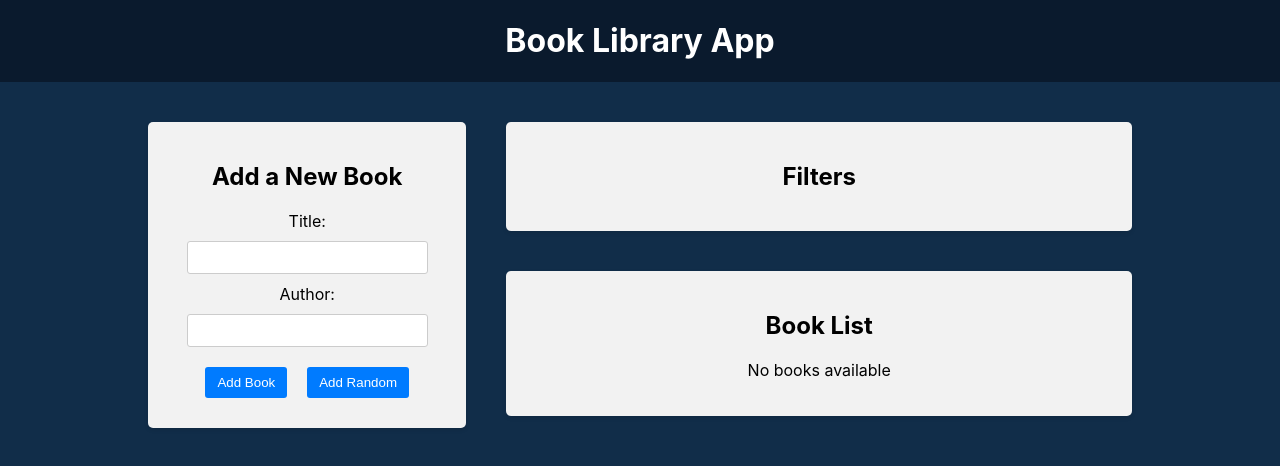
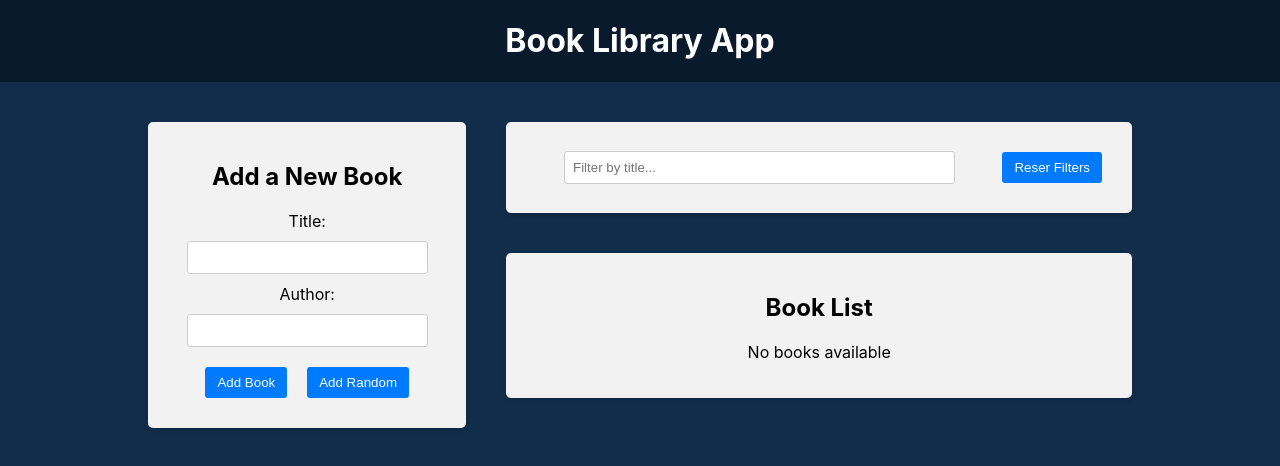
Before and after one commit to NikitaFrontWeb/react-redux-app, a React (Create React App) app in the folder frontend/: page / in a window 1280 px wide. Shown: the top 466 px of the page. Built offline with nearby package versions, Linux system fonts and the light colour scheme; the HTML template or start-up script is replaced by a standard one.

Commit message:
Filter Redux slice and filter by title

```diff
--- a/frontend/src/components/BookList/BookList.js
+++ b/frontend/src/components/BookList/BookList.js
@@ -1,10 +1,12 @@
 import { useSelector, useDispatch } from 'react-redux';
 import { deleteBook, toggleFavorite } from '../../redux/books/actionCreators';
 import { BsBookmarkStarFill, BsBookmarkStar } from 'react-icons/bs';
+import { selectTitleFilter } from '../../redux/slices/filterSlice';
 import './BookList.css';
 
 const BookList = () => {
   const books = useSelector((state) => state.books);
+  const titleFilter = useSelector(selectTitleFilter);
   const dispatch = useDispatch();
 
   const handleDeleteBook = (id) => {
@@ -15,6 +17,13 @@
     dispatch(toggleFavorite(id));
   }
 
+  const filteredBooks = books.filter((book) => {
+    const matchesTitle = book.title
+      .toLowerCase()
+      .includes(titleFilter.toLowerCase());
+    return matchesTitle;
+  });
+
   return (
     <div className="app-block book-list">
       <h2>Book List</h2>
@@ -22,7 +31,7 @@
         <p>No books available</p>
       ) : (
         <ul>
-          {books.map((book, i) => (
+          {filteredBooks.map((book, i) => (
             <li key={book.id}>
               <div className="book-info">
                 {++i}. {book.title} by <strong>{book.author}</strong>
--- a/frontend/src/components/Filter/Filter.js
+++ b/frontend/src/components/Filter/Filter.js
@@ -1,9 +1,32 @@
+import { useDispatch, useSelector } from 'react-redux';
+import { setTitleFilter, resetFilters, selectTitleFilter } from '../../redux/slices/filterSlice';
 import './Filter.css';
 
 const Filter = () => {
+  const disptch = useDispatch();
+  const titleFilter = useSelector(selectTitleFilter);
+
+  const handleTitleFilterChange = (e) => {
+    disptch(setTitleFilter(e.target.value));
+  };
+
+  const handleResetFilters = () => {
+    disptch(resetFilters());
+  }
+
   return (
     <div className="app-block filter">
-      <h2>Filters</h2>
+      <div className="filter-row">
+        <div className="filter-group">
+          <input
+            type="text"
+            value={titleFilter}
+            placeholder="Filter by title..."
+            onChange={handleTitleFilterChange}
+          />
+        </div>
+        <button type="button" onClick={handleResetFilters}>Reser Filters</button>
+      </div>
     </div>
   )
 }
--- /dev/null
+++ b/frontend/src/redux/slices/filterSlice.js
@@ -0,0 +1,24 @@
+import { createSlice } from '@reduxjs/toolkit';
+
+const initialState = {
+  title: '',
+}
+
+const filterSlice = createSlice({
+  initialState,
+  name: 'filter',
+  reducers: {
+    setTitleFilter: (state, action) => {
+      return {...state, title: action.payload};
+    },
+    resetFilters: (state) => {
+      return initialState;
+    },
+  },
+})
+
+export const { setTitleFilter, resetFilters } = filterSlice.actions;
+
+export const selectTitleFilter = (state) => state.filter.title;
+
+export default filterSlice.reducer;
--- a/frontend/src/redux/store.js
+++ b/frontend/src/redux/store.js
@@ -1,9 +1,11 @@
 import { configureStore } from '@reduxjs/toolkit';
 import booksReducer from './books/reducer';
+import filterReducer from './slices/filterSlice';
 
 const store = configureStore({
   reducer: {
     books: booksReducer,
+    filter: filterReducer,
   },
 });
 
```
